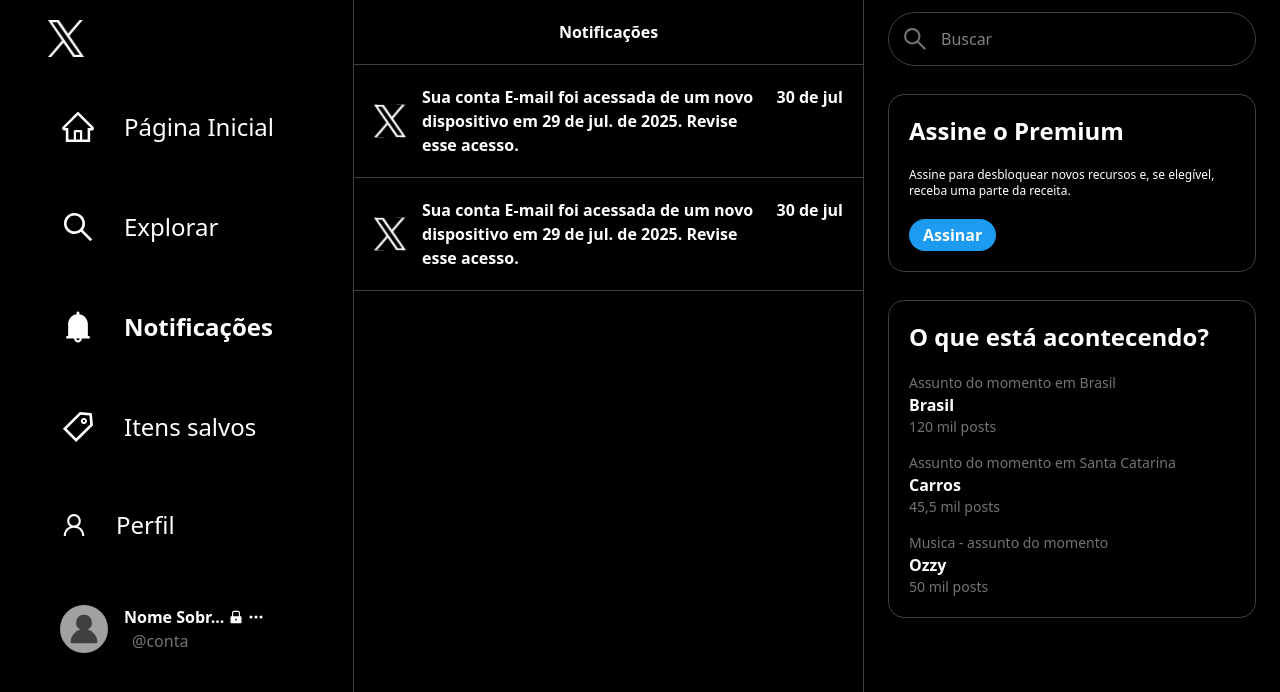
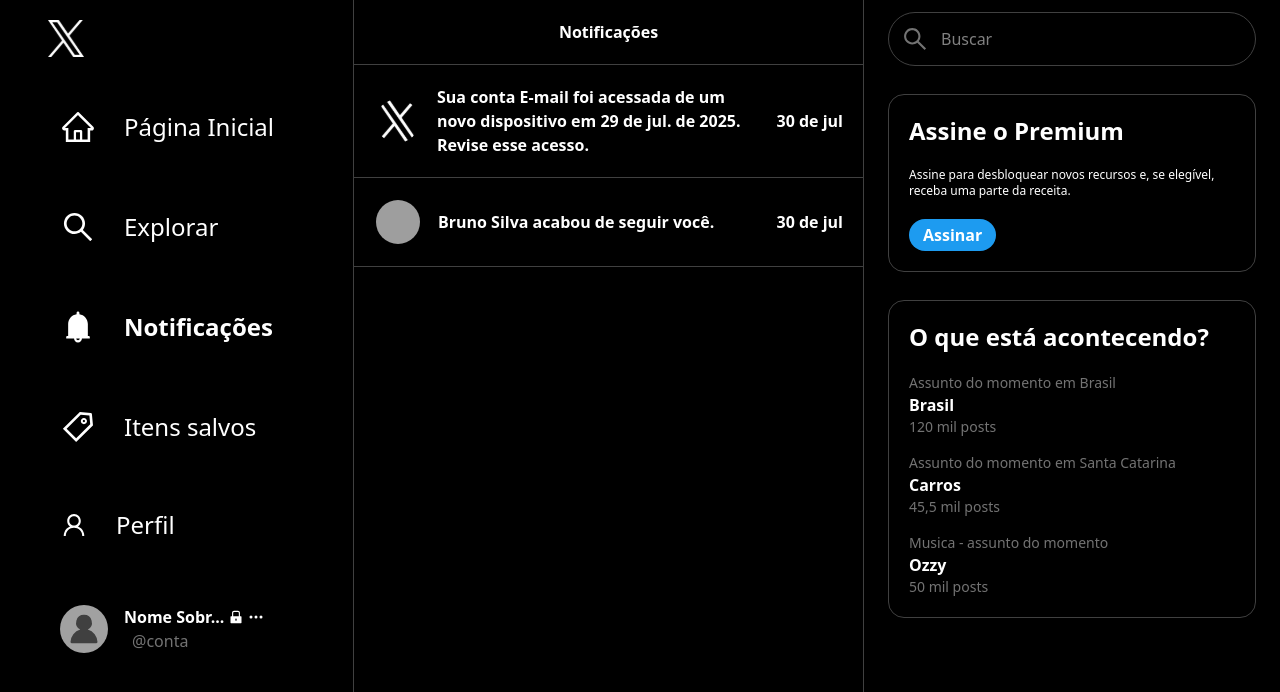
Before and after one commit to brunops52/copyx, a React (Vite) app: page / in a window 1280 px wide. Both pictures are taken after a click on the button "Notificações". Shown: the top 692 px of the page. Built offline with nearby package versions, Linux system fonts and the light colour scheme; grey boxes are pictures that could not be loaded.

Commit message:
feat: componentizing and rendering notifications dynamically

```diff
--- /dev/null
+++ b/src/components/Notification.tsx
@@ -0,0 +1,29 @@
+
+
+type NotificationProps = {
+img: string;
+content: string;
+time: string;
+};
+const Notification = ({
+    img,
+    content,
+    time
+}: NotificationProps) => {
+
+
+    return (
+
+            <div className="flex w-full p-5 gap-4 bg-black/70 border-b-1 border-neutral-700 items-center">
+                <img
+                    src={img}
+                    alt="X Logo"
+                    className="w-12 h-12 rounded-full p-0.5"
+                />
+                <h2>{content}</h2>
+                <span className='min-w-fit ml-auto'>{time}</span>
+            </div>
+    )
+  }
+
+  export default Notification
--- a/src/components/NotificationPage.tsx
+++ b/src/components/NotificationPage.tsx
@@ -1,6 +1,19 @@
-import logo from '../assets/LOGO_X.svg';
+
+import Notification from './Notification';
 
 const NotificationPage = () => {
+    const notificaation = [
+        {
+            user: '/src/assets/LOGO_X.svg',
+            content: 'Sua conta E-mail foi acessada de um novo dispositivo em 29 de jul. de 2025. Revise esse acesso.',
+            time: '30 de jul'
+        },
+        {
+            user: 'https://media.licdn.com/dms/image/v2/D4E03AQH6CzfgKuAXXw/profile-displayphoto-shrink_800_800/profile-displayphoto-shrink_800_800/0/1699646804140?e=1757548800&v=beta&t=Vm1k6H39yAIon7sVUdBNLZ7OaXaKkTuZu08-aB7-17o',
+            content: 'Bruno Silva acabou de seguir você.',
+            time: '30 de jul'
+        },
+    ]
 
     return (
         <>
@@ -8,24 +21,15 @@
                 <div className="w-full py-5 bg-black/70 text-center place-items-center border-b-1 border-neutral-700  sticky top-0 left-0">
                     <h2>Notificações</h2>
                 </div>
-                <div className="flex w-full p-5 gap-4 bg-black/70  justify-between border-b-1 border-neutral-700">
-                    <img
-                        src={logo}
-                        alt="X Logo"
-                        className="w-8"
+
+                {notificaation.map((singleNotification, index) => (
+                    <Notification
+                        key={index}
+                        img={singleNotification.user}
+                        content={singleNotification.content}
+                        time={singleNotification.time}
                     />
-                    <h2>Sua conta E-mail foi acessada de um novo dispositivo em 29 de jul. de 2025. Revise esse acesso.</h2>
-                    <span className='min-w-fit'>30 de jul</span>
-                </div>
-                <div className="flex w-full p-5 gap-4 bg-black/70  justify-between border-b-1 border-neutral-700">
-                    <img
-                        src={logo}
-                        alt="X Logo"
-                        className="w-8"
-                    />
-                    <h2>Sua conta E-mail foi acessada de um novo dispositivo em 29 de jul. de 2025. Revise esse acesso.</h2>
-                    <span className='min-w-fit'>30 de jul</span>
-                </div>
+                ))}
             </div>
         </>
     )
```
